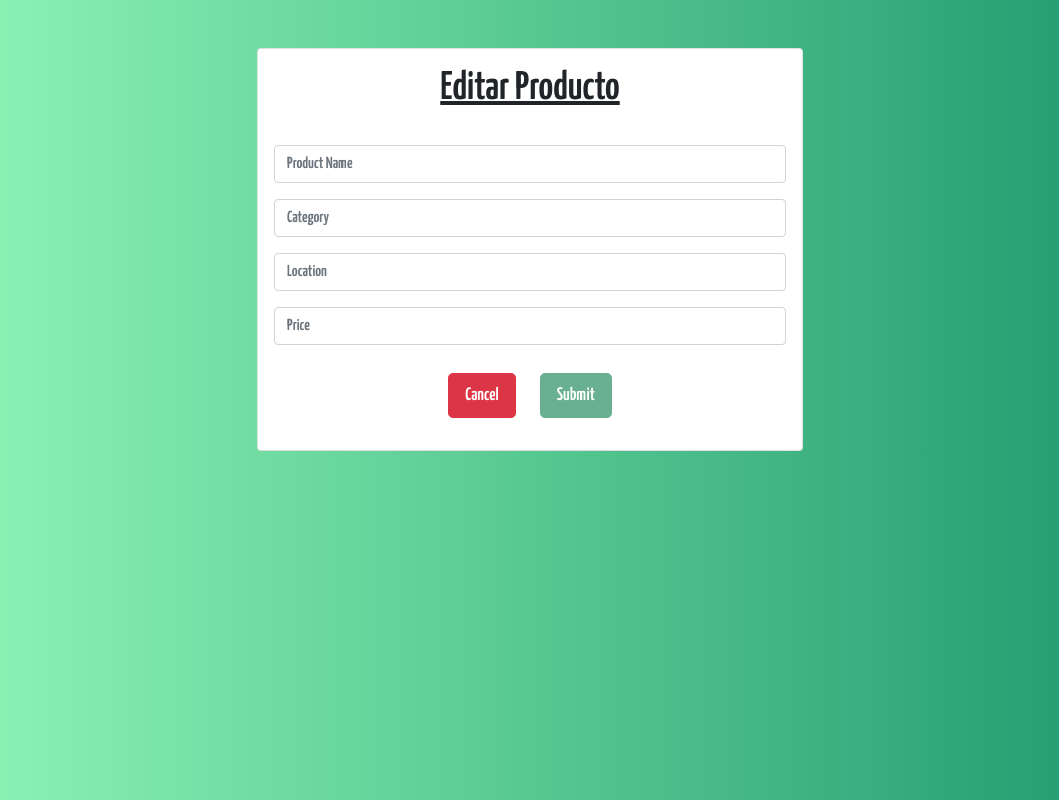
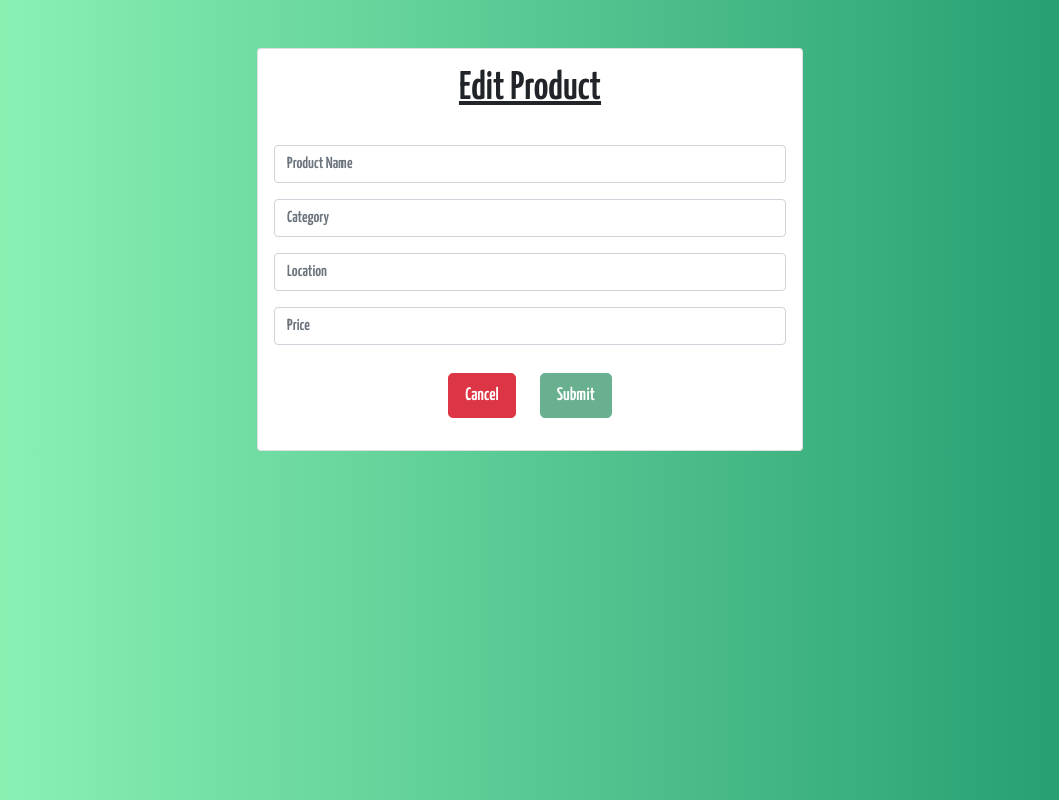
Before and after one commit to daviddelsol1998/MEAN-Final, an Angular app in the folder marketplace-fe/: page /edit-product/1 in a window 1280 px wide. Shown: the whole page, without its empty margins (110-1169 px from the left). Built offline with nearby package versions, Linux system fonts and the light colour scheme; no server answers.

Commit message:
final push

```diff
--- a/marketplace-fe/src/app/components/create-product/create-product.component.ts
+++ b/marketplace-fe/src/app/components/create-product/create-product.component.ts
@@ -71,7 +71,7 @@ export class CreateProductComponent implements OnInit {
 
   editing() {
     if (this.id !== null) {
-      this.title = 'Editar Producto';
+      this.title = 'Edit Product';
       this._productService.getProduct(this.id).subscribe((data) => {
         this.productForm.setValue({
           product: data.name,
```
